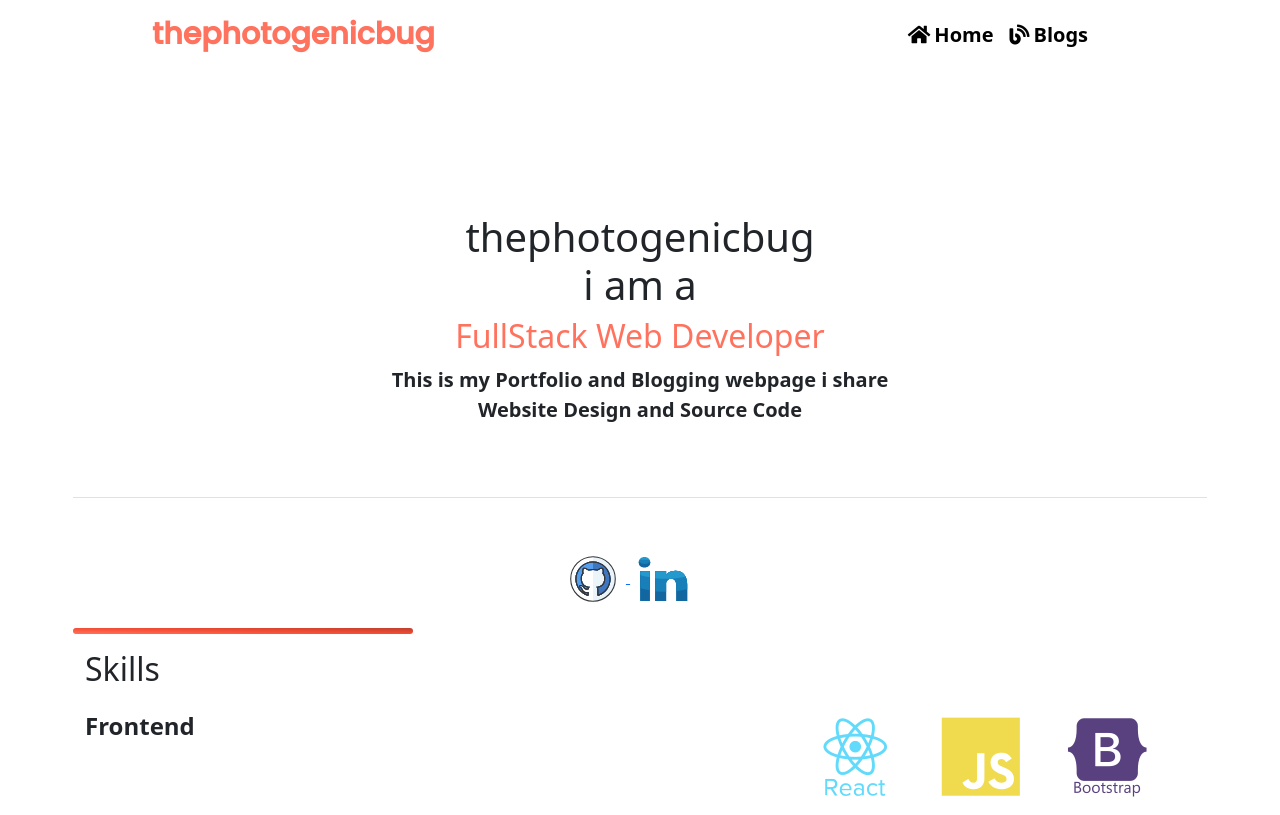
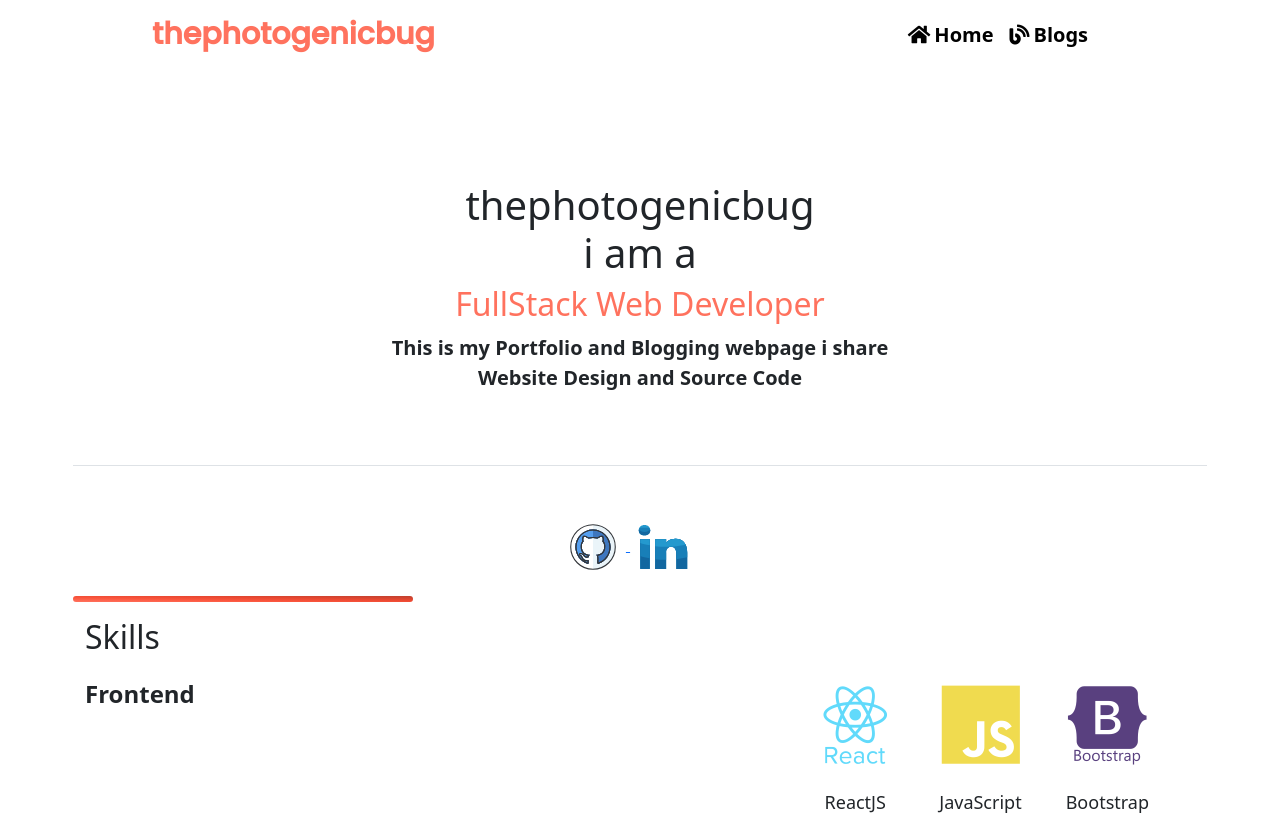
Before and after one commit to thephotogenicbug/Thephotogenicbug.tech-React-web-page, a React (Create React App) app: page /#/ in a window 1280 px wide. Shown: the top 815 px of the page. Built offline with nearby package versions, Linux system fonts and the light colour scheme.

Commit message:
Reduce margin-top

```diff
--- a/src/Components/Home.js
+++ b/src/Components/Home.js
@@ -13,7 +13,7 @@ class Home extends Component{
     render(){
         return(
 
-            <div className="container mt-5">
+            <div className="container mt-3">
             <div className="row">
             <div className="px-4 pt-5 my-5 text-center border-bottom">
             <h1>thephotogenicbug <br/> <span id="span-title">i am a</span> <br/>
```
